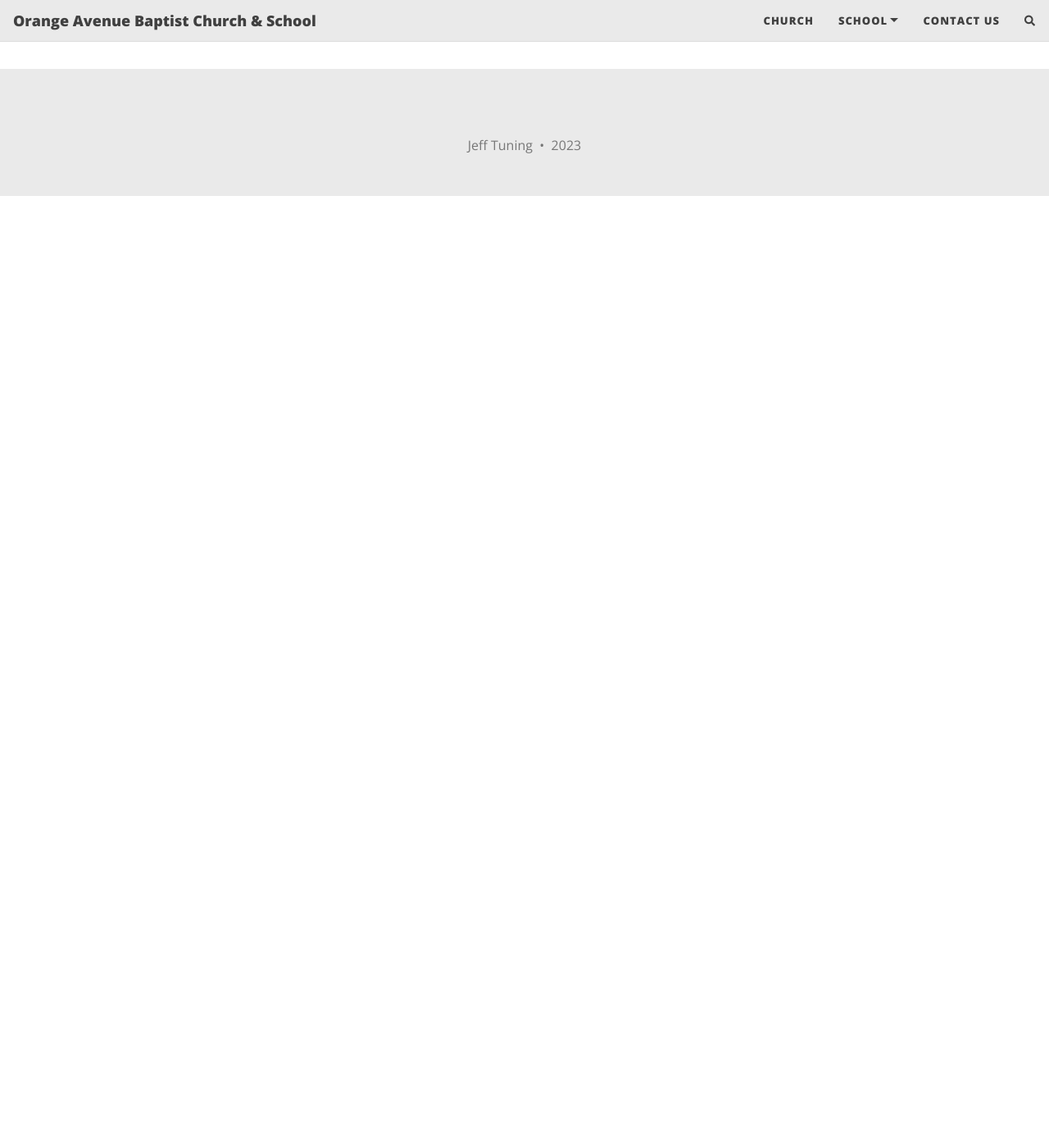
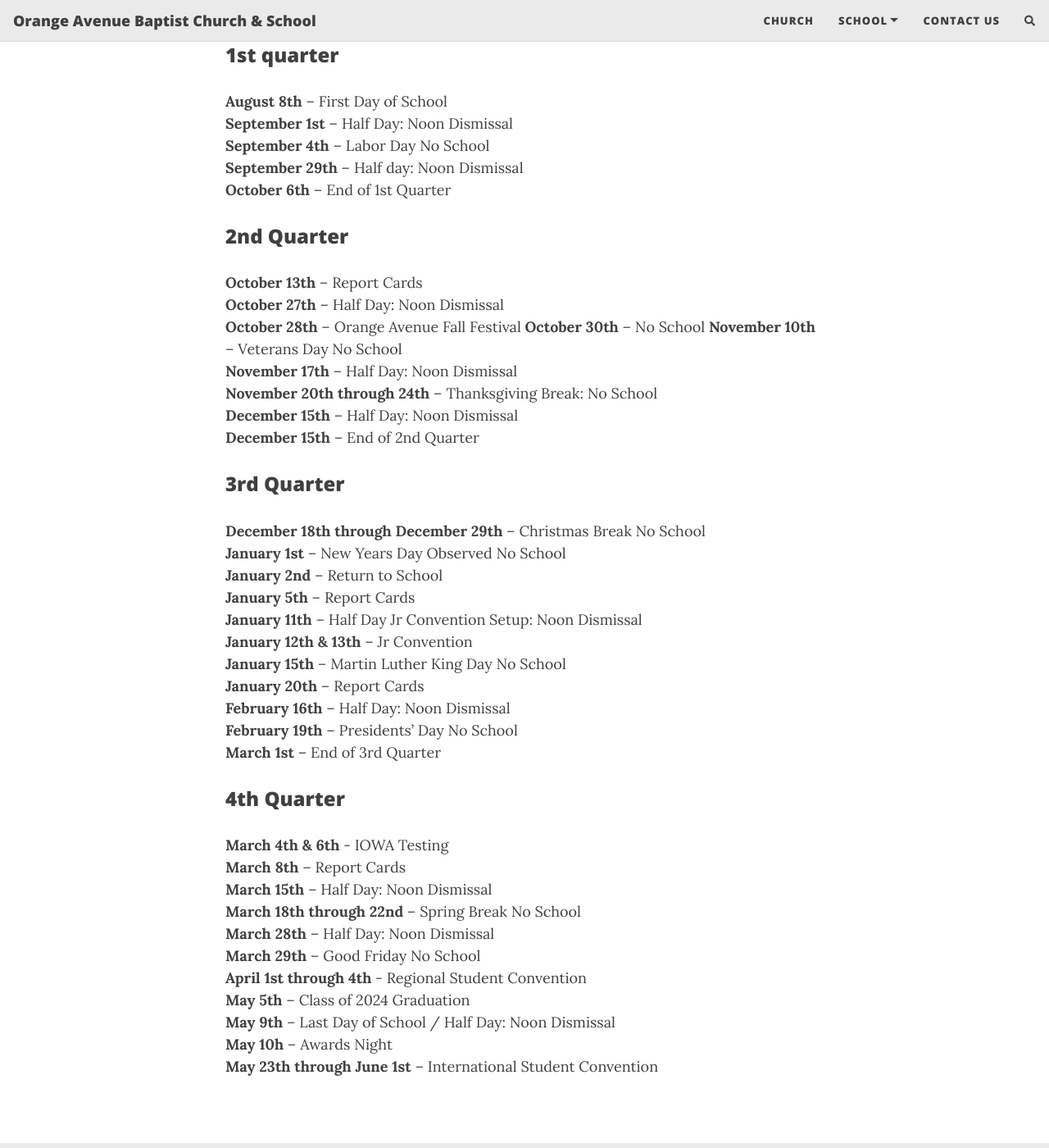
Before and after one commit to techdouttech/oabc-website, a Jekyll site: the page built from calendar.md, in a window 1280 px wide and 1400 px high, scrolled down 270 px. Shown: the whole window at 82% size. Built offline with Jekyll 4.4.1, drawn with Linux system fonts in a browser that asks for light colours; nearby versions of some CDN libraries; comment, search, counter and statistics services are not loaded; before the commit the page ends 900 px from its top, so only the background shows below that.

Commit message:
Update calendar.md
Calendar updated to 2023-2024

```diff
--- a/calendar.md
+++ b/calendar.md
@@ -4,43 +4,44 @@ layout: page
 title: School Calendar
 subtitle: 2023-2024 Coming Soon
 ---
-<!---<a href="/assets/pdfs/school/Tentative_2022-2023 Calendar.pdf">Download PDF</a>
+<!---<a href="/assets/pdfs/school/Tentative_2022-2023 Calendar.pdf">Download PDF</a>--->
 ### 1st quarter
-**August 15th** – First Day of School<br />
-**September 2nd** – Half Day: Noon Dismissal<br />
-**September 5th** – Labor Day No School<br />
-**September 30th** – Half day: Noon Dismissal<br />
-**October 14th** – End of 1st Quarter<br />
+**August 8th** – First Day of School<br />
+**September 1st** – Half Day: Noon Dismissal<br />
+**September 4th** – Labor Day No School<br />
+**September 29th** – Half day: Noon Dismissal<br />
+**October 6th** – End of 1st Quarter<br />
 ### 2nd Quarter
-**October 21st** – Report Cards<br />
-**October 28th** – Half Day: Noon Dismissal<br />
-**November 10th** – Half Day: Noon Dismissal<br />
-**November 11th** – Veterans Day No School<br />
-**November 18th** – Half Day: Noon Dismissal<br />
-**November 21st through 25th** – Thanksgiving Break No School<br />
-**December 16th** – Half Day: Noon Dismissal<br />
-**December 19th through December 30th** – Christmas Break No School<br />
-**January 2nd** – New Years Day Observed No School<br />
-**January 3rd** – Return to School<br />
-**January 12th** – End of 2nd Quarter<br />
-**January 12th** – Half Day Jr Convention Setup: Noon Dismissal<br />
+**October 13th** – Report Cards<br />
+**October 27th** – Half Day: Noon Dismissal<br />
+**October 28th** – Orange Avenue Fall Festival
+**October 30th** – No School
+**November 10th** – Veterans Day No School<br />
+**November 17th** – Half Day: Noon Dismissal<br />
+**November 20th through 24th** – Thanksgiving Break: No School<br />
+**December 15th** – Half Day: Noon Dismissal<br />
+**December 15th** – End of 2nd Quarter
 ### 3rd Quarter
-**January 13th & 14th** – Jr Convention<br />
-**January 16th** – Martin Luther King Day No School<br />
+**December 18th through December 29th** – Christmas Break No School<br />
+**January 1st** – New Years Day Observed No School<br />
+**January 2nd** – Return to School<br />
+**January 5th** – Report Cards<br />
+**January 11th** – Half Day Jr Convention Setup: Noon Dismissal<br />
+**January 12th & 13th** – Jr Convention<br />
+**January 15th** – Martin Luther King Day No School<br />
 **January 20th** – Report Cards<br />
-**February 17th** – Half Day: Noon Dismissal<br />
-**February 20th** – Presidents’ Day No School<br />
-**March 10th** – Half Day: Noon Dismissal<br />
-**March 13th through 17th** – Spring Break No School<br />
-**March 22nd & 23rd** - IOWA Testing<br />
-**March 24th** – End of 3rd Quarter<br />
+**February 16th** – Half Day: Noon Dismissal<br />
+**February 19th** – Presidents’ Day No School<br />
+**March 1st** – End of 3rd Quarter
 ### 4th Quarter
-**March 31st** – Report Cards<br />
-**April 6th** – Half Day: Noon Dismissal<br />
-**April 7th** – Good Friday No School<br />
-**April 10th through 14th** - Regional Student Convention<br />
-**May 5th** – Half Day: Noon Dismissal<br />
-**May 13th through 18th** - International Student Convention <br />
-**May 26th** – Last Day of School / Half Day: Noon Dismissal<br />
-**May 26th** - Awards Night<br />
-**May 28th** - Graduation<br />--->
+**March 4th & 6th** - IOWA Testing<br />
+**March 8th** – Report Cards<br />
+**March 15th** – Half Day: Noon Dismissal<br />
+**March 18th through 22nd** – Spring Break No School<br />
+**March 28th** – Half Day: Noon Dismissal<br />
+**March 29th** – Good Friday No School<br />
+**April 1st through 4th** - Regional Student Convention<br />
+**May 5th** – Class of 2024 Graduation<br />
+**May 9th** – Last Day of School / Half Day: Noon Dismissal<br />
+**May 10h** – Awards Night<br />
+**May 23th through June 1st** – International Student Convention <br />
```
